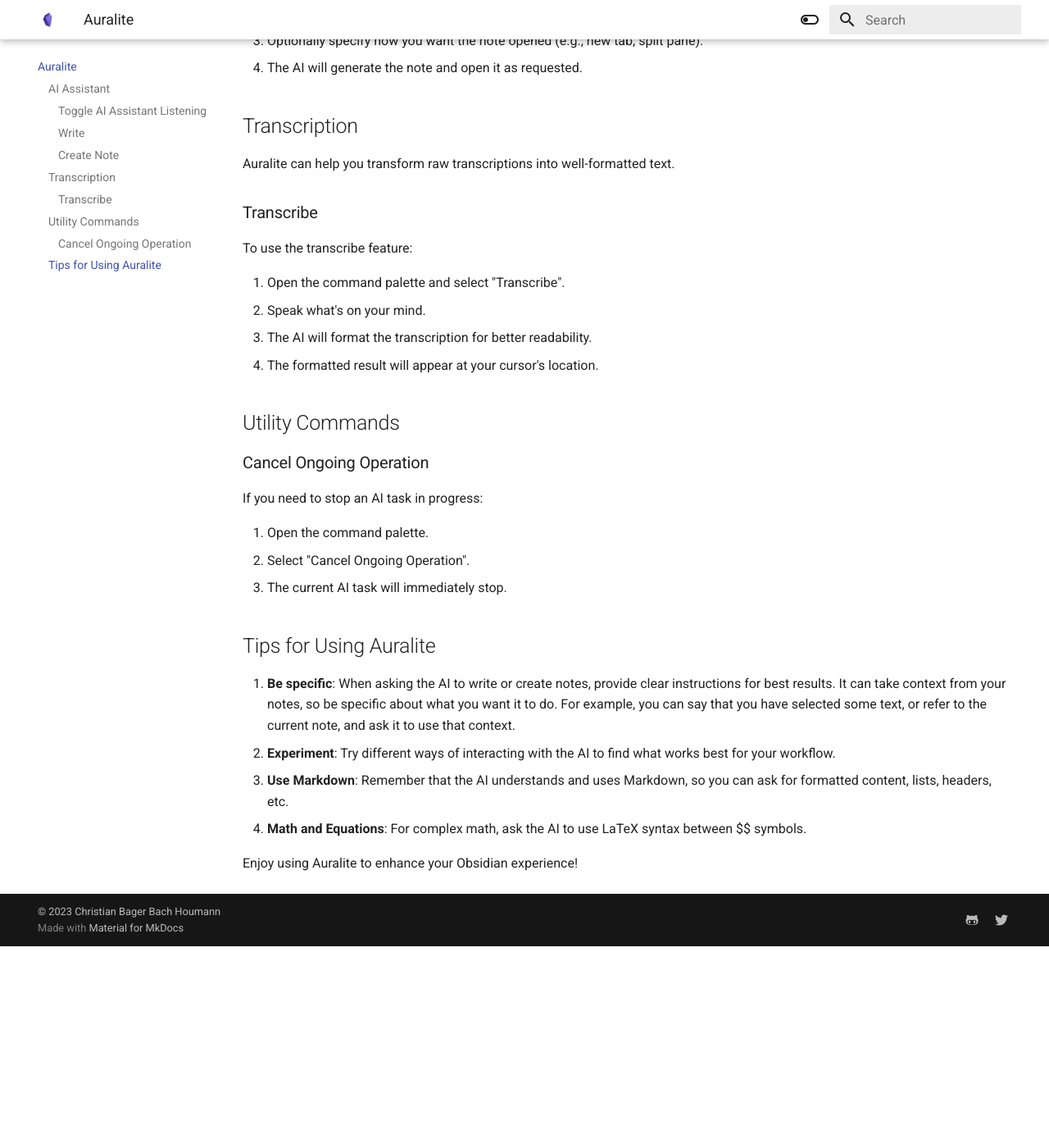
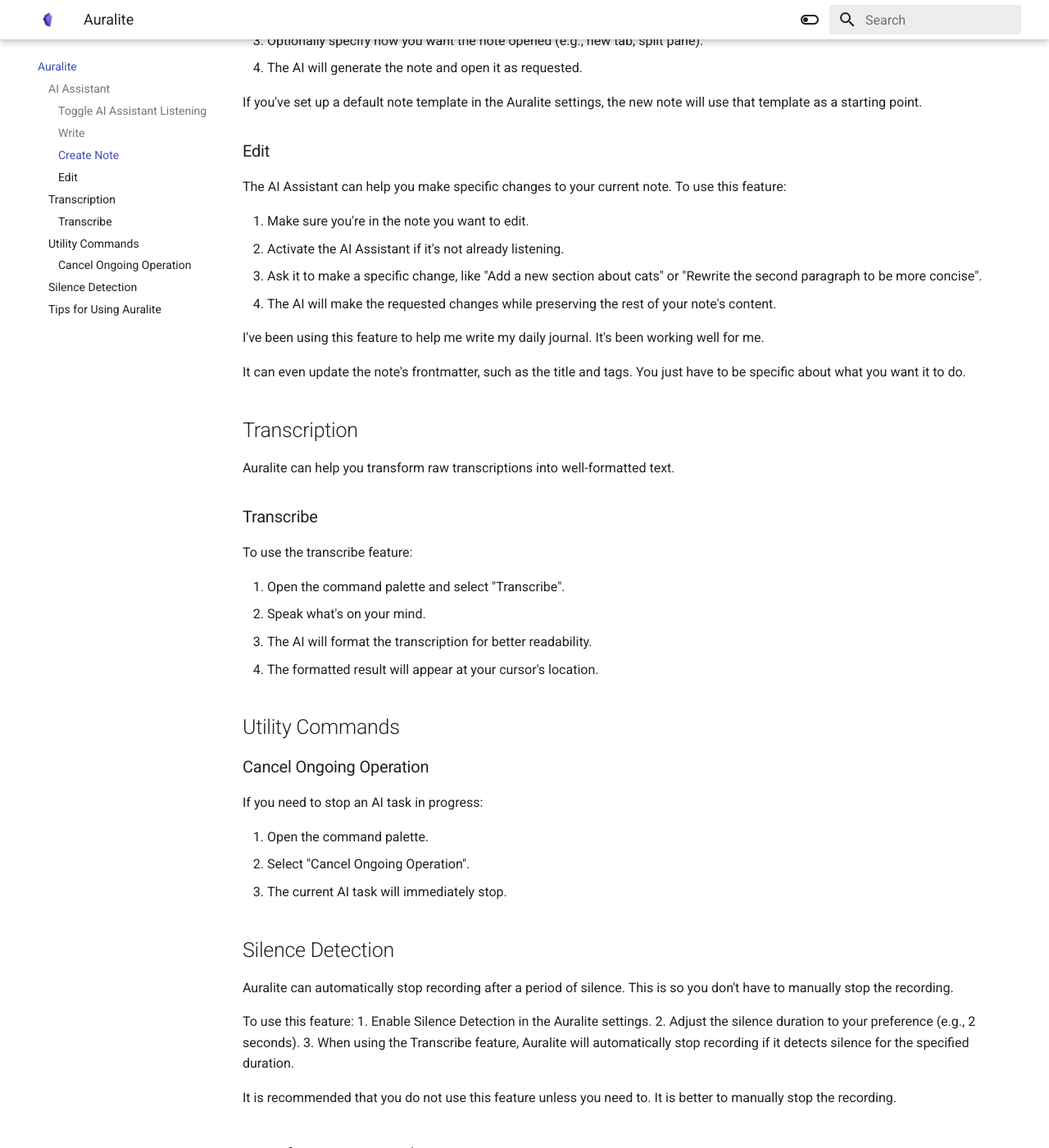
Before and after one commit to chhoumann/auralite, an MkDocs documentation site: the page built from docs/docs/index.md, in a window 1280 px wide and 1400 px high, scrolled down 1256 px. Shown: the whole window at 82% size. Built offline with MkDocs 1.6.1 and Material for MkDocs 9.7.7, drawn with Linux system fonts in a browser that asks for light colours; before the commit the page ends 2410 px from its top, so only the background shows below that.

Commit message:
docs: document Edit action and silence detection

```diff
--- a/docs/docs/index.md
+++ b/docs/docs/index.md
@@ -43,6 +43,21 @@ When you need a new note on a specific topic, the AI can help. Here's how:
 3. Optionally specify how you want the note opened (e.g., new tab, split pane).
 4. The AI will generate the note and open it as requested.
 
+If you've set up a default note template in the Auralite settings, the new note will use that template as a starting point.
+
+### Edit
+
+The AI Assistant can help you make specific changes to your current note. To use this feature:
+
+1. Make sure you're in the note you want to edit.
+2. Activate the AI Assistant if it's not already listening.
+3. Ask it to make a specific change, like "Add a new section about cats" or "Rewrite the second paragraph to be more concise".
+4. The AI will make the requested changes while preserving the rest of your note's content.
+
+I've been using this feature to help me write my daily journal. It's been working well for me.
+
+It can even update the note's frontmatter, such as the title and tags. You just have to be specific about what you want it to do.
+
 ## Transcription
 
 Auralite can help you transform raw transcriptions into well-formatted text.
@@ -66,6 +81,17 @@ If you need to stop an AI task in progress:
 2. Select "Cancel Ongoing Operation".
 3. The current AI task will immediately stop.
 
+## Silence Detection
+
+Auralite can automatically stop recording after a period of silence. This is so you don't have to manually stop the recording.
+
+To use this feature:
+1. Enable Silence Detection in the Auralite settings.
+2. Adjust the silence duration to your preference (e.g., 2 seconds).
+3. When using the Transcribe feature, Auralite will automatically stop recording if it detects silence for the specified duration.
+
+It is recommended that you do not use this feature unless you need to. It is better to manually stop the recording.
+
 ## Tips for Using Auralite
 
 1. **Be specific**: When asking the AI to write or create notes, provide clear instructions for best results. It can take context from your notes, so be specific about what you want it to do. For example, you can say that you have selected some text, or refer to the current note, and ask it to use that context.
```
